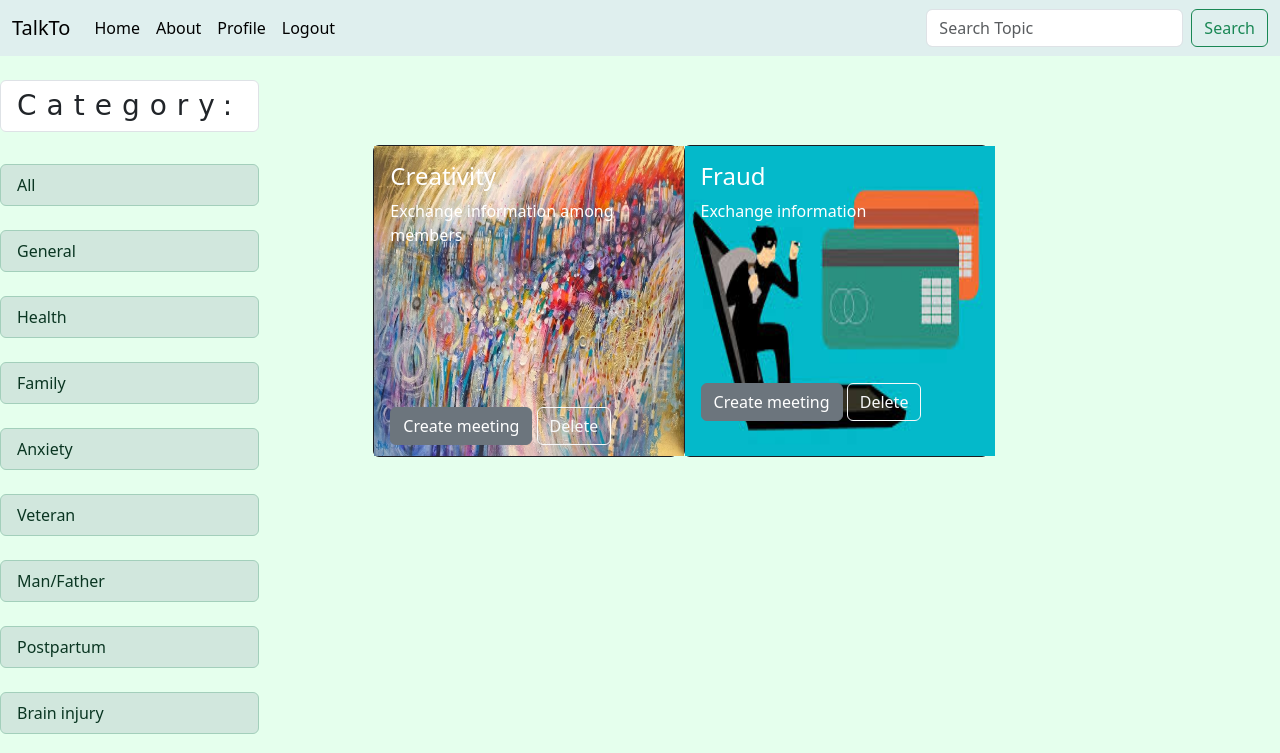
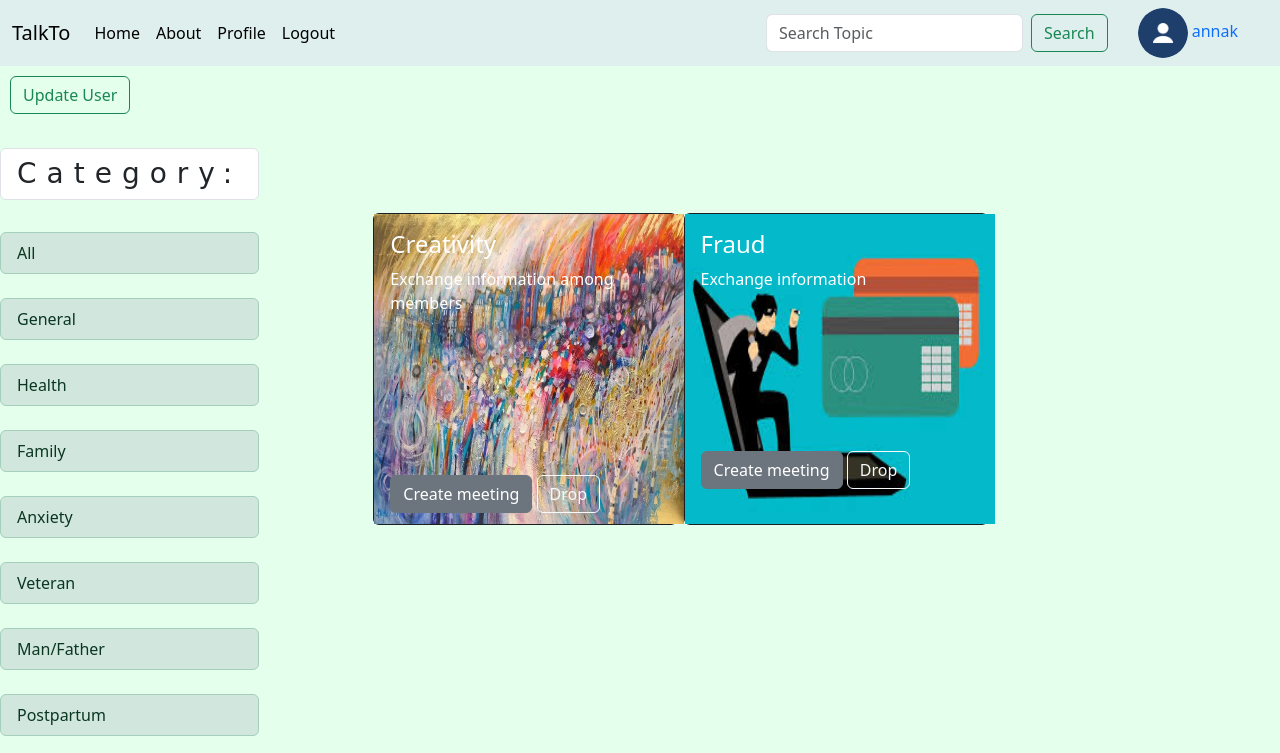
Before and after one commit to kakhidzeaaN/SupportCommunity, a Django app: page /profile/1/ in a window 1280 px wide. Shown: the top 753 px of the page. Run offline with Django 5.2, Linux system fonts and the light colour scheme; a user stored in the database is signed in; data comes from the database, SQL or seed files in the repository; both versions use the stored data as it was after the commit.

Commit message:
update user

```diff
--- a/base/forms.py
+++ b/base/forms.py
@@ -13,3 +13,9 @@ class MeetingForm(ModelForm):
     class Meta:
         model = Meeting
         fields = '__all__'
+
+
+class UserForm(ModelForm):
+    class Meta:
+        model = User
+        fields = ['avatar', 'username', 'email', 'bio', 'meetings', 'topics']
--- a/base/models.py
+++ b/base/models.py
@@ -54,3 +54,5 @@ class Meeting(models.Model):
 class User(AbstractUser):
     topics = models.ManyToManyField(Topic, related_name='topics', blank=True)
     meetings = models.ManyToManyField(Meeting, related_name='meetings', blank=True)
+    avatar = models.ImageField(null=True, default='avatar.png')
+    bio = models.TextField(null=True)
--- a/base/templates/base/create_meeting.html
+++ b/base/templates/base/create_meeting.html
@@ -39,7 +39,7 @@
             <br>
             {{ form.title }}
             <br>
-            <label>Meeting Type:</label>
+            <label>Meeting conditions:</label>
             <br>
             {{form.conversation}}
             <br>
--- a/base/templates/base/profile.html
+++ b/base/templates/base/profile.html
@@ -3,7 +3,9 @@
 {% block title %} <title>Profile Page</title>{% endblock %}
 
 {% block content %}
-
+    <div style="margin:10px;">
+        <a class="btn btn-outline-success" href="{% url 'update_user' %}" role="button">Update User</a>
+    </div>
     <br>
     {% include 'base/topic.html' %}
 
--- a/base/templates/base/topic.html
+++ b/base/templates/base/topic.html
@@ -40,7 +40,7 @@
                     <a href="{% url 'create' %}" class="btn btn-secondary">Create meeting</a>
 
                     {% if topic in request.user.topics.all %}
-                    <a href="{% url 'delete' topic.id %}" class="btn btn-outline-light">Delete</a>
+                    <a href="{% url 'delete' topic.id %}" class="btn btn-outline-light">Drop</a>
                     {% else %}
                     <a href="{% url 'add' topic.id %}" class="btn btn-outline-light">Add</a>
                     {% endif %}
--- a/base/urls.py
+++ b/base/urls.py
@@ -5,11 +5,13 @@ urlpatterns = [
     path('', views.home, name='home'),
     path('about', views.about, name='about'),
     path('profile/<str:pk>/', views.profile, name='profile'),
-    path('add/<str:id>/', views.add, name='add'),
-    path('delete/<str:id>/', views.delete, name='delete'),
+    path('add_rel/<str:id>/', views.add, name='add'),
+    path('delete_rel/<str:id>/', views.delete, name='drop'),
     path('login/', views.login_user, name='login'),
     path('logout/', views.logout_user, name='logout'),
     path('register/', views.register_user, name='register'),
     path('create/', views.create_meeting, name='create'),
     path('reading/<str:id>', views.reading, name='reading'),
+    path('delete_meeting/<str:id>', views.delete_meeting, name='delete'),
+    path('update_user/', views.update_user, name='update_user')
 ]
--- a/base/views.py
+++ b/base/views.py
@@ -4,7 +4,7 @@ from .models import Topic, Category, User, Meeting, Conversation
 from django.db.models import Q
 from django.contrib.auth import authenticate, login, logout
 from django.contrib.auth.decorators import login_required
-from .forms import MyUserCreationForm, MeetingForm
+from .forms import MyUserCreationForm, MeetingForm, UserForm
 from .seeder import seeder_func
 from django.contrib import messages
 
@@ -122,13 +122,15 @@ def create_meeting(request, meeting_category=None):
         category, created = Category.objects.get_or_create(heading=meeting_category)
         conversation, created = Conversation.objects.get_or_create(type=meeting_conversation)
 
-
         form = MeetingForm(request.POST)
 
         new_meeting = Meeting(description=form.data['description'], conversation=conversation, file=request.FILES['file'], creator=request.user)
 
-        new_meeting.save()
-        new_meeting.category.add(category)
+        if not Meeting.objects.filter(file=request.FILES['file']):
+            new_meeting.save()
+            new_meeting.category.add(category)
+        else:
+            messages.error(request, 'File with same name already exists...')
         return redirect('home')
 
     context = {'form': form, 'category': category, 'conversation': conversation}
@@ -138,3 +140,27 @@ def create_meeting(request, meeting_category=None):
 def reading(request, id):
     meeting = Meeting.objects.get(id=id)
     return render(request, 'base/reading.html', {'meeting': meeting})
+
+
+def delete_meeting(request, id):
+    obj = Meeting.objects.get(id=id)
+
+    if request.method == "POST":
+        obj.file.delete()
+        obj.delete()
+        return redirect('home')
+    return render(request, 'base/delete.html', {'obj': obj})
+
+@login_required(login_url='login')
+def update_user(request):
+    user = request.user
+    form = UserForm(instance=user)
+
+    if request.method == 'POST':
+        form = UserForm(request.POST, request.FILES, instance=user)
+        if form.is_valid():
+            form.save()
+            return redirect('profile', user.id)
+
+    context = {'form': form}
+    return render(request, 'base/update_user.html', context)
--- a/templates/main.html
+++ b/templates/main.html
@@ -17,9 +17,10 @@
 
     {% if messages %}
         {% for message in messages %}
-        <div class="alert alert-danger" role="alert">
-            {{ message }}
-        </div>
+            <div class="alert alert-danger alert-dismissible" role="alert">
+                <button class="btn-close" type="button" data-bs-dismiss="alert"></button>
+                {{ message }}
+            </div>
         {% endfor %}
     {% endif %}
 
--- a/templates/navbar.html
+++ b/templates/navbar.html
@@ -32,6 +32,14 @@
         <input name="q" class="form-control me-2" type="search" placeholder="Search Topic" aria-label="Search">
         <button class="btn btn-outline-success" type="submit">Search</button>
       </form>
+      {% if request.user.is_authenticated %}
+        <div style="margin: 0px 30px;">
+          <a href="{% url 'profile' request.user.id %}" style="text-decoration:none;">
+            <img src="{{ request.user.avatar.url }}" width="50px" height="50px" style="border-radius: 50%; ">
+            {{ request.user.username }}
+          </a>
+        </div>
+      {% endif %}
     </div>
   </div>
 </nav>
```
Also changed, not shown: base/templates/base/meeting.html (+5 -4 lines), base/templates/base/update_user.html (added, +21 -0 lines), base/migrations/0003_user_avatar_user_bio_alter_meeting_conversation.py (added), db.sqlite3, static/files/art1.jpg (added), static/files/avatar.png (added), 5 other files.
